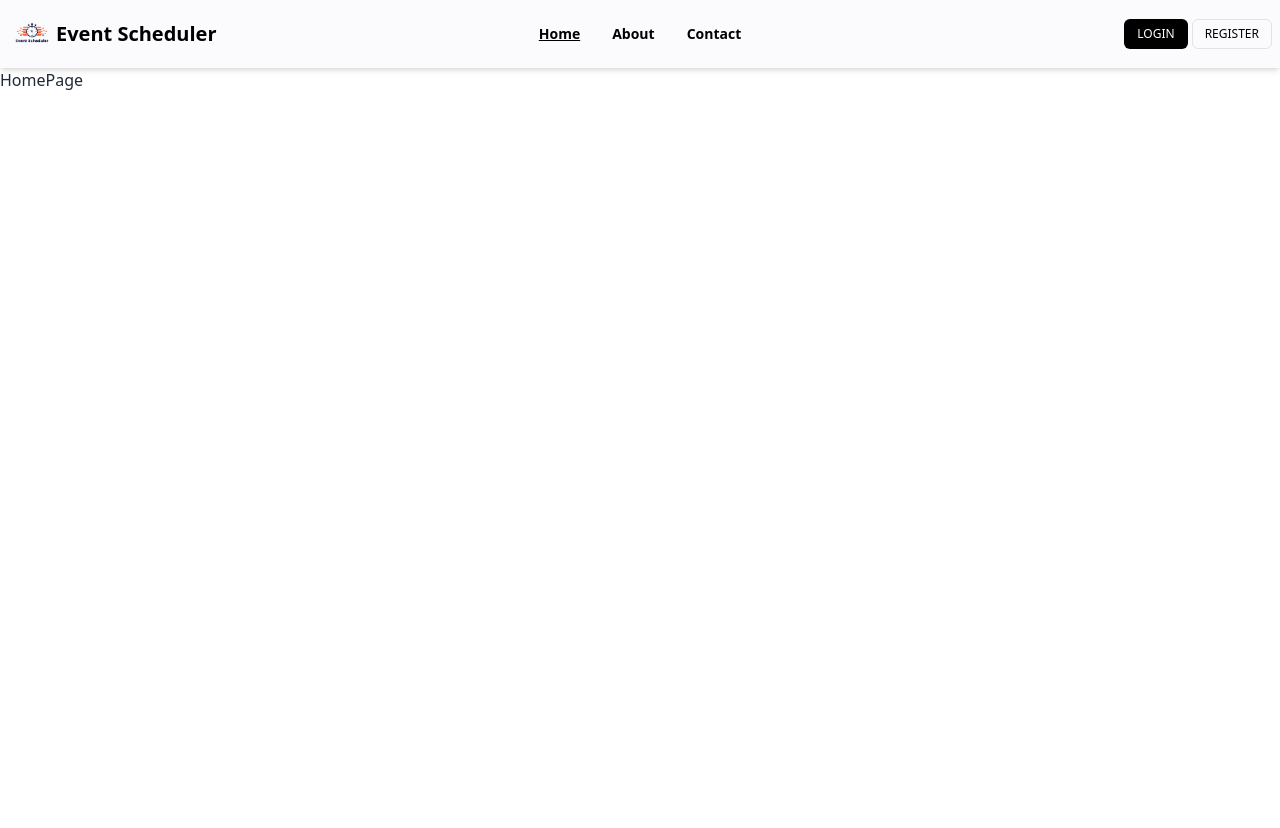
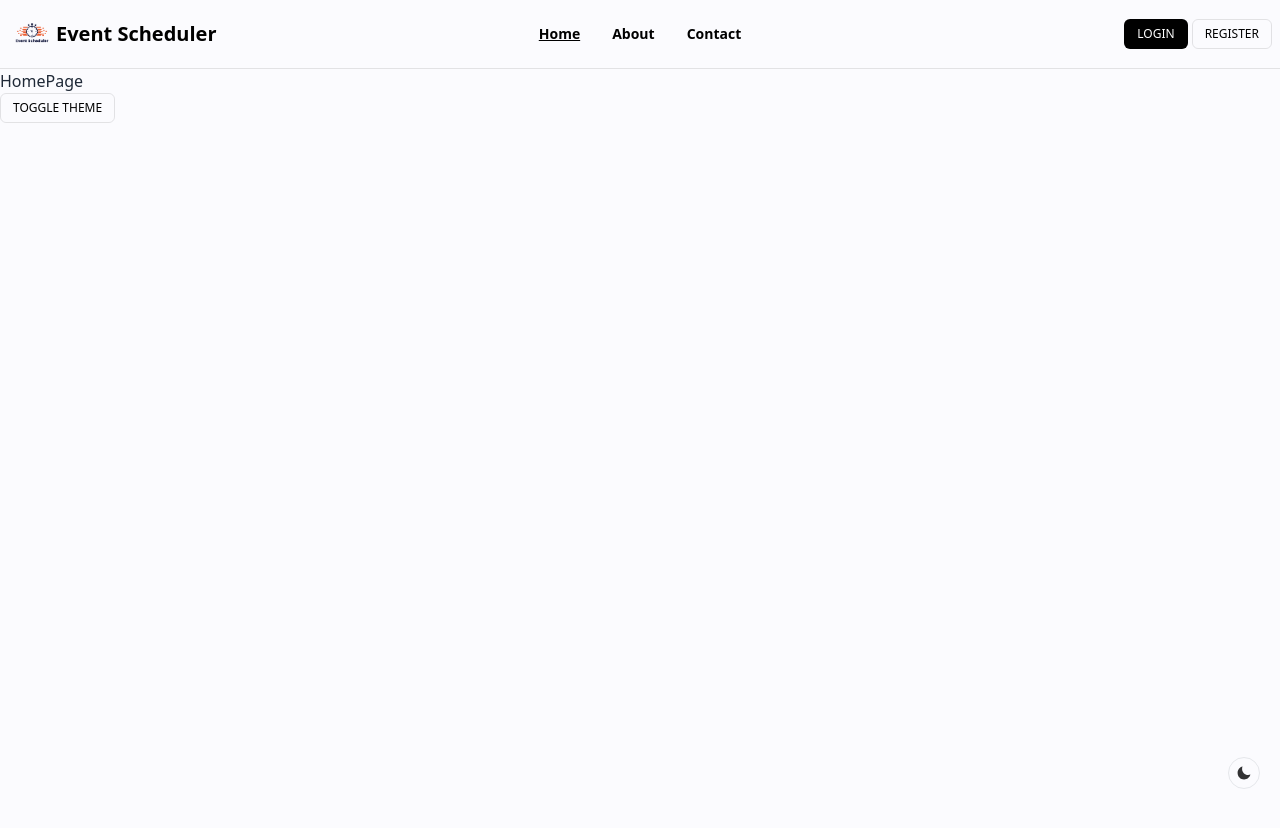
Before and after one commit to sakib-333/digital-event-scheduler-system-client, a React (Vite) app: page / in a window 1280 px wide. Shown: the top 828 px of the page. Before the commit the page ends 800 px from the top, so only its background shows below. Built offline with nearby package versions, Linux system fonts and the light colour scheme.

Commit message:
Add theme toggling.

```diff
--- a/package.json
+++ b/package.json
@@ -29,6 +29,7 @@
   "dependencies": {
     "react": "^18.3.1",
     "react-dom": "^18.3.1",
+    "react-icons": "^5.5.0",
     "react-router-dom": "^6.27.0"
   }
 }
--- a/src/Components/Navbar/Navbar.tsx
+++ b/src/Components/Navbar/Navbar.tsx
@@ -27,7 +27,7 @@ const Navbar = () => {
   );
 
   return (
-    <div className="navbar bg-background shadow-md">
+    <div className="navbar bg-background border-b border-border">
       <div className="navbar-start">
         <div className="dropdown">
           <div tabIndex={0} role="button" className="btn btn-ghost lg:hidden">
@@ -48,7 +48,7 @@ const Navbar = () => {
           </div>
           <ul
             tabIndex={0}
-            className="menu menu-sm dropdown-content bg-background rounded-box z-[1] mt-3 w-52 p-2 shadow"
+            className="menu menu-sm dropdown-content bg-background rounded-box z-[10] mt-3 w-52 p-2 shadow"
           >
             {navItems}
           </ul>
--- a/src/Layouts/HomeLayout.tsx
+++ b/src/Layouts/HomeLayout.tsx
@@ -2,6 +2,8 @@ import { useEffect } from "react";
 import Navbar from "../Components/Navbar/Navbar";
 import useTheme from "../Hooks/useTheme/useTheme";
 import { Outlet } from "react-router-dom";
+import { IoMdMoon } from "react-icons/io";
+import { IoSunnySharp } from "react-icons/io5";
 
 const HomeLayout = () => {
   const { theme, setTheme } = useTheme();
@@ -25,11 +27,17 @@ const HomeLayout = () => {
   };
 
   return (
-    <div className="max-w-screen-2xl mx-auto">
+    <div className="max-w-screen-2xl mx-auto relative">
       <Navbar />
-      <div>
+      <div className="bg-background min-h-screen">
         <Outlet />
       </div>
+      <button
+        className="w-8 h-8 rounded-full flex items-center justify-center text-text absolute border right-5 bottom-20 z-10"
+        onClick={hanleToggleTheme}
+      >
+        {theme === "light" ? <IoMdMoon /> : <IoSunnySharp />}
+      </button>
     </div>
   );
 };
--- a/src/Pages/HomePage/HomePage.tsx
+++ b/src/Pages/HomePage/HomePage.tsx
@@ -1,5 +1,10 @@
 const HomePage = () => {
-  return <div>HomePage</div>;
+  return (
+    <div>
+      <h1>HomePage</h1>
+      <button className="btn-primary">Toggle theme</button>
+    </div>
+  );
 };
 
 export default HomePage;
```
Also changed, not shown: 1 other file (tests, documents, lock files or other folders).
